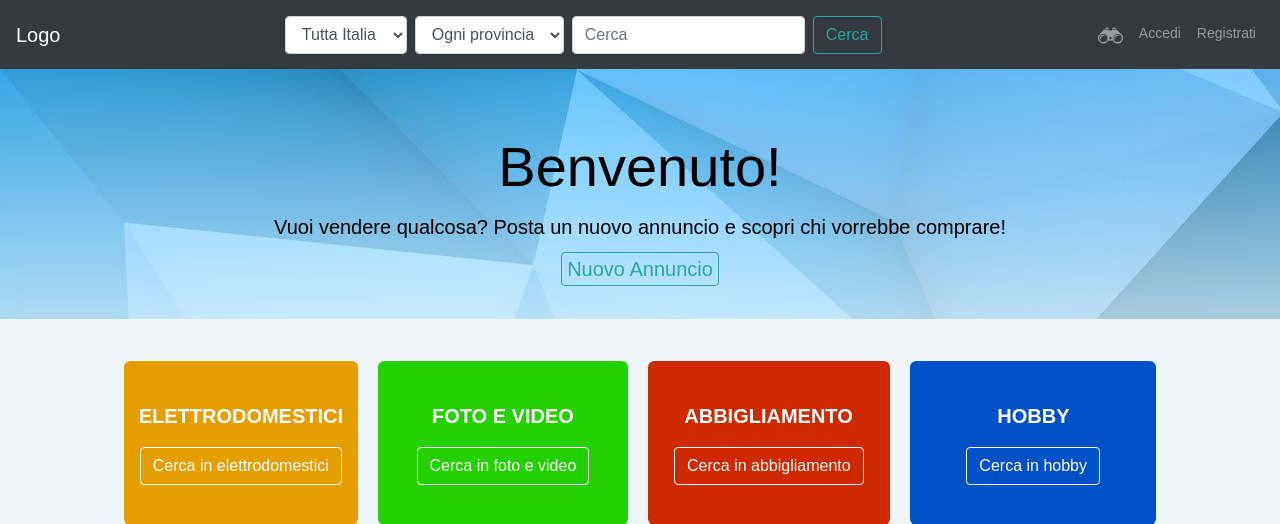
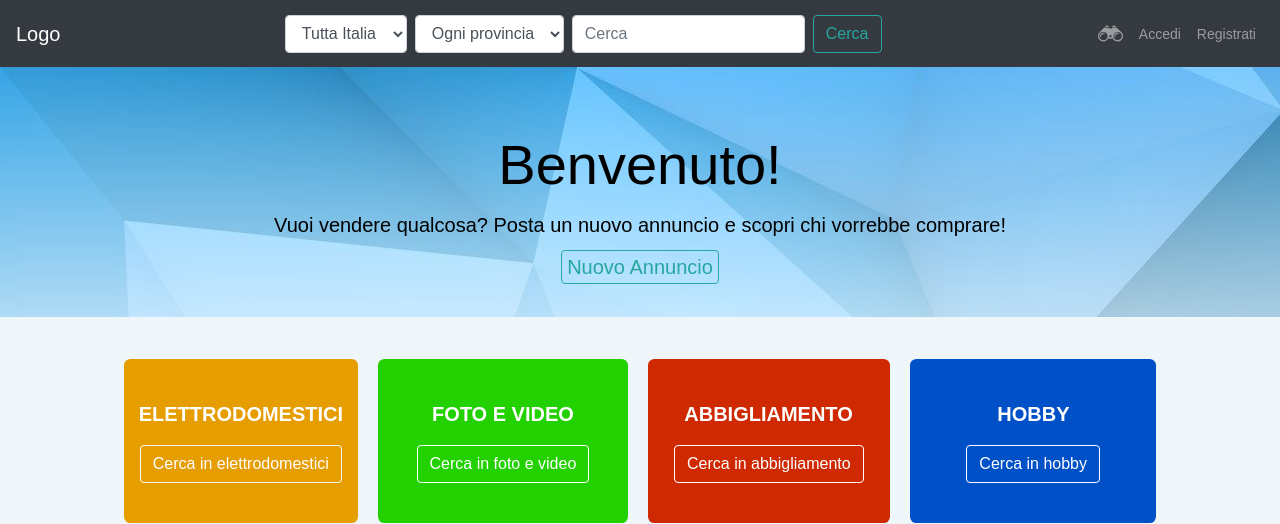
Before and after one commit to lynerist/MercatinoPulci, a PHP site: page / in a window 1280 px wide. Shown: the top 524 px of the page. Run offline with PHP 8.4, Linux system fonts and the light colour scheme.

Commit message:
corretta navbar

```diff
--- a/css/style.css
+++ b/css/style.css
@@ -321,8 +321,9 @@ button.blu:hover {
     }
 }
 
-a.nav-link{
-    padding-top: 10px;
+ul.navbar-nav :nth-child(2),
+ul.navbar-nav :nth-child(3){
+    padding-top: 3px;
 }
 
 .navbar-collapse{
```
